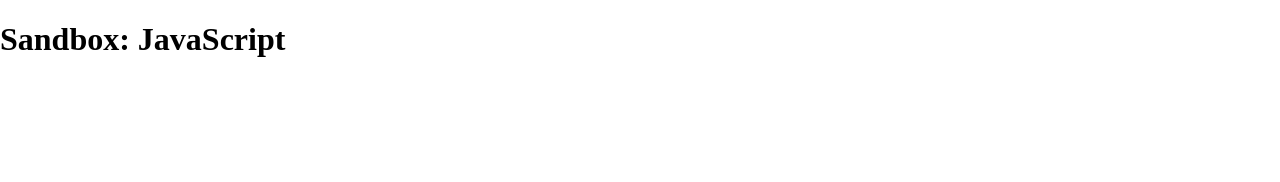
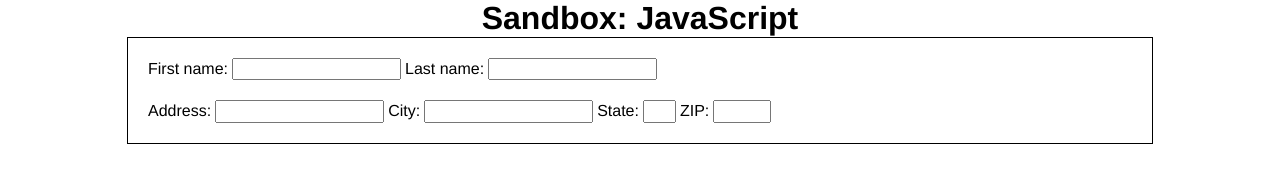
Before and after one commit to BluePawDev/sandbox-javascript, a website: page public/views/index.html in a window 1280 px wide. Drawn offline with Linux system fonts and the light colour scheme.

Commit message:
Add forms.css; Update source paths

```diff
--- /dev/null
+++ b/public/styles/forms.css
@@ -0,0 +1,26 @@
+.form {
+  width: 80%;
+  margin: auto;
+  border: 1px black solid;
+}
+
+.names, .geography {
+  margin: 20px;
+}
+
+label, input {
+  font-family: Helvetica, Arial, sans-serif;
+}
+
+input {
+  color: #999999;
+  font-size: .9em;
+}
+
+.state {
+  width: 25px;
+}
+
+.zip {
+  width: 50px;
+}
--- a/public/styles/main.css
+++ b/public/styles/main.css
@@ -0,0 +1,5 @@
+h1 {
+  font-family: Helvetica, Arial, sans-serif;
+  margin: auto;
+  text-align: center;
+}
--- a/public/views/index.html
+++ b/public/views/index.html
@@ -9,6 +9,7 @@
 
     <!-- STYLES -->
     <link rel="stylesheet" href="../styles/normalize.css">
+    <link rel="stylesheet" href="../styles/forms.css">
     <link rel="stylesheet" href="../styles/main.css">
 
 
@@ -18,5 +19,29 @@
   <body>
     <h1>Sandbox: JavaScript</h1>
 
+    <!-- START: mainForm -->
+    <div class="form">
+      <form class="mainForm" action="index.html" method="post">
+        <div class="names">
+          <label for="nameFirst">First name:</label>
+          <input type="text" name="nameFirst" value="">
+          <label for="nameLast">Last name:</label>
+          <input type="text" name="nameLast" value="">
+        </div>
+        <div class="geography">
+          <label for="Address">Address:</label>
+          <input type="text" name="address" value="">
+          <label for="city">City:</label>
+          <input type="text" name="city" value="">
+          <label for="state">State:</label>
+          <input class="state" type="text" name="state" value="">
+          <label for="zip">ZIP:</label>
+          <input class="zip" type="text" name="zip" value="">
+        </div>
+      </form>
+    </div>
+    <!-- END: mainForm -->
+
+
   </body>
 </html>
```
